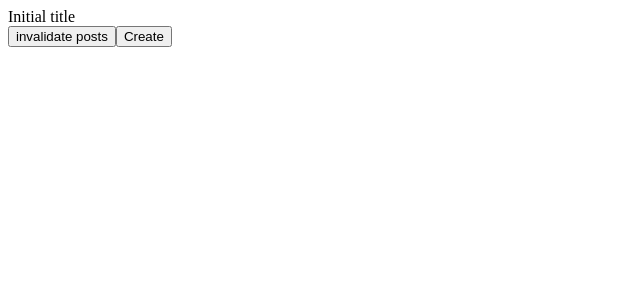
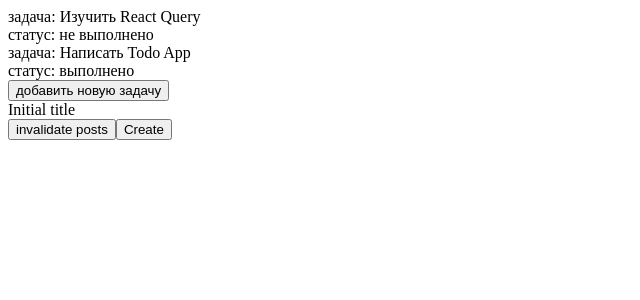
Before and after one commit to LizKa2091/react-query-hook-form-demo, a React (Create React App) app in the folder frontend/: page / in a window 1280 px wide. Shown: the top 300 px of the page, without its empty margins (0-640 px from the left). Built offline with nearby package versions, Linux system fonts and the light colour scheme; no server answers.

Commit message:
add todoquery

```diff
--- a/frontend/src/App.tsx
+++ b/frontend/src/App.tsx
@@ -13,6 +13,7 @@ import { useIsFetching, useIsMutating, useMutation, useQuery, useQueryClient } f
 import { usePosts } from './components/usePosts';
 import { usePost } from './components/usePostById';
 import { IPost } from './post.types';
+import ToDoQuery from './components/ToDoQuery';
 
 //сделать так, чтобы запрос не производился, когда нет id
 const isAuth = true;
@@ -63,6 +64,7 @@ const App: FC = () => {
 
    return (
       <>
+         <ToDoQuery />
          {/* <p>form example</p>
          <FormExample />
          <p>form with select example</p>
--- /dev/null
+++ b/frontend/src/components/ToDoQuery.tsx
@@ -0,0 +1,35 @@
+import React, { FC, useEffect } from 'react';
+import { useQuery, useQueryClient } from 'react-query';
+import { useTodos, useAddTodo } from './useToDo';
+
+const ToDoQuery: FC = () => {
+   const { data, isLoading, isError} = useTodos();
+   const { mutate } = useAddTodo();
+
+   const handleAddTodo = () => {
+      const newTitle = prompt('текст для новой задачи:');
+      if (newTitle) {
+         mutate(newTitle);
+      }
+   };
+
+   return (
+      <div>
+         {isLoading &&
+            <div>загрузка...</div>
+         }
+         {isError &&
+            <div>возникла ошибка при загрузке данных</div>
+         }
+         {data?.map((item) => (
+            <div key={item.id}>
+               задача: {item.title} <br />
+               статус: {item.completed ? 'выполнено' : 'не выполнено'}
+            </div>
+         ))}
+         <button onClick={handleAddTodo}>добавить новую задачу</button>
+      </div>
+   )
+};
+
+export default ToDoQuery;
--- /dev/null
+++ b/frontend/src/components/useToDo.ts
@@ -0,0 +1,57 @@
+import { useQuery, useQueryClient, useMutation } from "react-query";
+
+export type Todo = {
+   id: number;
+   title: string;
+   completed: boolean;
+};
+
+let mockTodos: Todo[] = [
+   { id: 1, title: "Изучить React Query", completed: false },
+   { id: 2, title: "Написать Todo App", completed: true },
+];
+
+const fetchTodos = async (): Promise<Todo[]> => {
+   return new Promise((resolve) => {
+      setTimeout(() => {
+         resolve([...mockTodos]);
+      }, 1000);
+   });
+};
+
+
+export function useTodos() {
+   const { data, isLoading, isError } = useQuery({
+      queryKey: ['todos'],
+      queryFn: fetchTodos
+   })
+
+   return { data, isLoading, isError };
+};
+
+const addToDo = async (title: string): Promise<Todo> => {
+   return new Promise((resolve) => {
+      setTimeout(() => {
+         const newTodo = {
+            id: Math.random(),
+            title,
+            completed: false,
+         };
+
+         mockTodos.push(newTodo); // без этого новые задания не появляются
+         resolve(newTodo);
+      }, 500);
+   })
+};
+
+export function useAddTodo() {
+   const queryClient = useQueryClient();
+
+   return useMutation({
+      mutationKey: ['update todos'],
+      mutationFn: addToDo,
+      onSuccess: () => {
+         queryClient.invalidateQueries({ queryKey: ['todos'] })
+      }
+   });
+};
```
